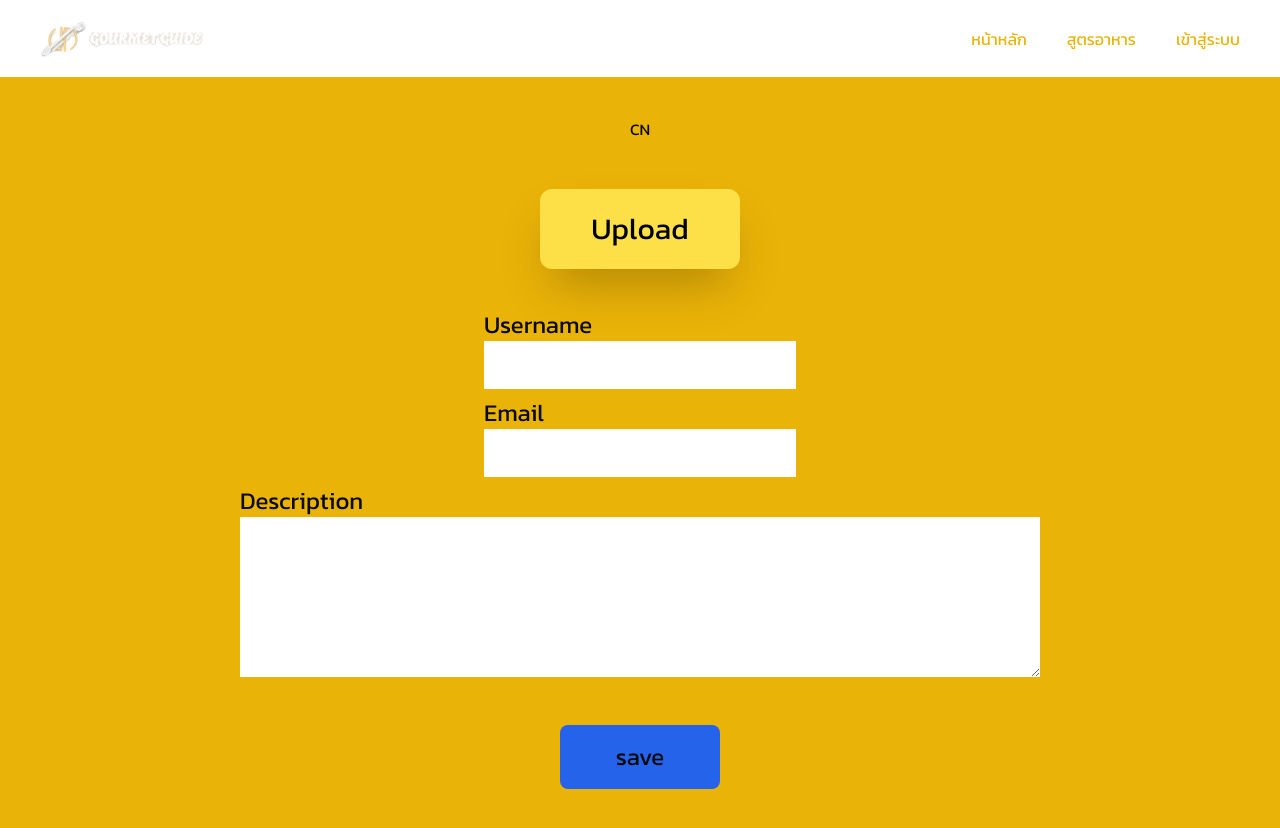
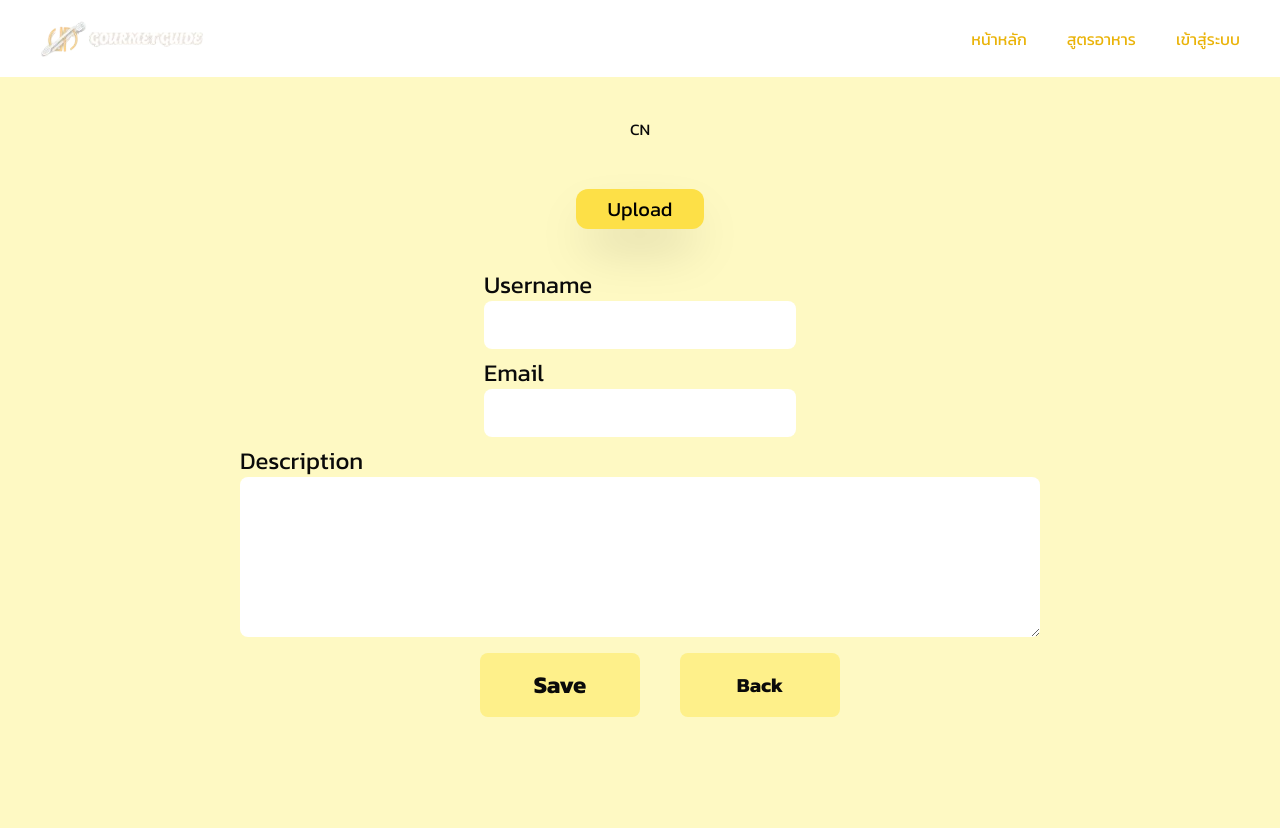
Before and after one commit to KorawichManeeratana/ISAD-Project, a Next.js app in the folder gourmetguide/: page /edit_profile/1 in a window 1280 px wide. Shown: the top 828 px of the page. Built offline with nearby package versions, Linux system fonts and the light colour scheme; no server answers; the database is empty.

Commit message:
back button added

```diff
--- a/gourmetguide/src/app/admin/manage_account/page.tsx
+++ b/gourmetguide/src/app/admin/manage_account/page.tsx
@@ -4,6 +4,8 @@ import './page.css';
 import { jwtDecode, JwtPayload } from 'jwt-decode';
 import Userform from '@/app/components/Userform';
 import { Search } from 'lucide-react';
+import Link from 'next/link';
+import path from 'path';
 
 export default class manage_account_page extends Component {
   state : any = {
@@ -152,6 +154,13 @@ export default class manage_account_page extends Component {
             </div>
           )}
         </div>
+          <div>
+            <Link href={{pathname :'/admin'}}>
+              <button
+              className='bg-yellow-200 hover:bg-yellow-700 rounded-lg text-xl'
+              style={{ width: '100px', height: '50px' }}>Back</button>
+            </Link>
+          </div>
       </div>
     )
   }
--- a/gourmetguide/src/app/admin/manage_recipes/page.css
+++ b/gourmetguide/src/app/admin/manage_recipes/page.css
@@ -49,7 +49,6 @@ h4 {
 }
 
 .new-recipe {
-    background: #FFD27A;
     font-size: 32px;
     padding: .5rem 1.5rem;
     border-radius: 55px;
--- a/gourmetguide/src/app/admin/manage_recipes/page.tsx
+++ b/gourmetguide/src/app/admin/manage_recipes/page.tsx
@@ -106,7 +106,7 @@ export default class manange_recipes_page extends Component {
       <div className="w-[100vw] h-[100vh] p-[35px] bg-yellow-600">
         <div className='flex w-full h-full'>
         {/* Left Side */}
-        <div className='side-box'>
+        <div className='grid grid-rows-2 gap-5 side-box'>
           <h1>Manage<br />Recipes</h1>
           <div className="badge">
             <li><a href="#">คนทำเยอะที่สุด</a></li>
@@ -116,7 +116,14 @@ export default class manange_recipes_page extends Component {
           <div className="side-btn">
             <Link href={{
               pathname: `/createpost/`,
-            }}><p className='new-recipe'>New Recipe</p></Link>
+            }}><p className='new-recipe bg-yellow-200 hover:bg-yellow-700'>New Recipe</p></Link>
+          </div>
+          <div className=''>
+            <Link href={{pathname :'/admin'}}>
+              <button
+              className='bg-yellow-200 hover:bg-yellow-700 rounded-lg text-xl'
+              style={{ width: '100px', height: '50px' }}>Back</button>
+            </Link>
           </div>
         </div>
         {/* Right Side */}
@@ -168,9 +175,9 @@ export default class manange_recipes_page extends Component {
           )}
           </div>
           </div>
-
         </div>
       </div>
+
     )
   }
 }
--- a/gourmetguide/src/app/admin/report_feedback/page.tsx
+++ b/gourmetguide/src/app/admin/report_feedback/page.tsx
@@ -3,6 +3,7 @@ import React, { Component } from 'react';
 import { jwtDecode, JwtPayload } from 'jwt-decode';
 import Reportform from '@/app/components/Reportform';
 import { Search } from 'lucide-react';
+import Link from 'next/link';
 
 export default class report_feedback extends Component {
   state : any = {
@@ -159,6 +160,13 @@ export default class report_feedback extends Component {
             </div>
           )}
         </div>
+        <div className=''>
+            <Link href={{pathname :'/admin'}}>
+              <button
+              className='bg-yellow-200 hover:bg-yellow-700 rounded-lg text-xl'
+              style={{ width: '100px', height: '50px' }}>Back</button>
+            </Link>
+          </div>
       </div>
     );
   };
--- a/gourmetguide/src/app/createpost/page.tsx
+++ b/gourmetguide/src/app/createpost/page.tsx
@@ -1,5 +1,6 @@
 "use client"
 import { jwtDecode, JwtPayload } from 'jwt-decode'
+import Link from 'next/link';
 import React, { Component } from 'react'
 import { toast, ToastContainer } from 'react-toastify';
 import 'react-toastify/dist/ReactToastify.css';
@@ -153,9 +154,13 @@ export default class page extends Component {
 
             {/* <h1 className="text-xl text-yellow-400 grid px-40 pt-6">เลือกวิดีโอ</h1>
             <input type='file' id='imageUpload' className='ml-44 pt-6 file:rounded-full file:px-4 file:border-gray-400 file:text-yellow-600 file:mr-4'></input> */}
-            <div className='justify-end flex pb-10 pt-6'>
+            <div className='justify-end flex pb-10 pt-6 gap-2'>
                 <button onClick={()=> {this.insertNewRecipe(); this.notify()}} className="bg-yellow-500 hover:bg-yellow-600 text-white font-medium py-2 px-6 ml-10 rounded-l-3xl rounded-r-3xl">สร้างสูตรอาหาร</button>
                 <ToastContainer/>
+                <Link href={{pathname :'http://localhost:3000/'}}>
+                      <button
+                      className='bg-yellow-500 hover:bg-yellow-600 text-white font-medium py-2 px-6 ml-10 rounded-l-3xl rounded-r-3xl'>Back</button>
+                </Link>
             </div>
           </div>
       </div>
--- a/gourmetguide/src/app/edit_profile/[ac_id]/page.tsx
+++ b/gourmetguide/src/app/edit_profile/[ac_id]/page.tsx
@@ -5,6 +5,7 @@ import { cookies } from 'next/headers'
 import React from 'react'
 import { Component } from 'react'
 import { jwtDecode } from 'jwt-decode'
+import Link from 'next/link'
 
 export default class Edit_profile extends Component<{searchParams : any}>{
     state : any = {
@@ -147,33 +148,40 @@ export default class Edit_profile extends Component<{searchParams : any}>{
         console.log("CookieInedit:", this.state.cookieValue)
         return (
             <div>
-                <div className='bg-yellow-500 min-h-screen'>
+                <div className='bg-yellow-100 min-h-screen'>
                     <div className='flex flex-col first:flexjustify-center items-center gap-6 p-10'>
                             <Avatar>
                                 <AvatarImage src={this.state.userPFP}  className='rounded-full' width={250} height={300} />
                                 <AvatarFallback>CN</AvatarFallback>
                             </Avatar>
-                            <div className='pt-6 flex justify-start px-44'><label className=" w-[200px] h-20 text-3xl font-kanit bg-yellow-300 flex justify-center items-center text-black px-16 py-4 rounded-xl shadow-2xl" htmlFor="pic">Upload</label>
+                            <div className='pt-6 flex justify-start px-44'><label className=" w-[100px] h-10 text-xl font-kanit bg-yellow-300 hover:bg-white flex justify-center items-center text-black px-16 py-4 rounded-xl shadow-2xl" htmlFor="pic">Upload</label>
                 <input type='file' className='profile_Img hidden' name="pic" id="pic"></input>
                 </div>
                     </div>
                     <div className='flex flex-col justify-center items-center gap-2 text-2xl'>
                         <div>
                             <h4>Username</h4>
-                            <input className='userName p-2' value={this.state.username} onChange={(e) => this.setUserName(e.target.value)}/>
+                            <input className='userName p-2 rounded-lg' value={this.state.username} onChange={(e) => this.setUserName(e.target.value)}/>
                         </div>
                         <div>
                             <h4>Email</h4>
-                            <input className='email p-2' value={this.state.email} onChange={(e) => this.setEmail(e.target.value)}/>
+                            <input className='email p-2 rounded-lg' value={this.state.email} onChange={(e) => this.setEmail(e.target.value)}/>
                         </div>
                         <div>
                             <h4>Description</h4>
-                            <textarea className='profile_Des w-[800px] h-[20vh] p-2' value={this.state.prof_des} onChange={(e) => this.setProf_Des(e.target.value)}/>
+                            <textarea className='profile_Des w-[800px] h-[20vh] p-2 email rounded-lg' value={this.state.prof_des} onChange={(e) => this.setProf_Des(e.target.value)}/>
                         </div>
-                        <div>
+                        <div className='flex flex-row gap-10'>
                             <br/>
-                            <button onClick={this.changeUserInfo.bind(this)} className='bg-blue-600 rounded-lg h-16 w-40 text-2xl'>save</button>
-                        </div>
+                            <button onClick={this.changeUserInfo.bind(this)} className='bg-yellow-200 hover:bg-yellow-700 rounded-lg h-16 w-40 text-2xl font-bold'>Save</button>
+                            <Link href={{
+                            pathname: `/profile/${this.props.searchParams.blahblah}`,
+                            query: {blahblah : this.props.searchParams.blahblah},
+                              }}>
+                              <button
+                              className='bg-yellow-200 hover:bg-yellow-700 rounded-lg h-16 w-40 text-xl font-bold'>Back</button>
+                            </Link>
+                            </div>
                     </div>
                 </div>
             </div>
@@ -181,3 +189,11 @@ export default class Edit_profile extends Component<{searchParams : any}>{
     }
 
 }
+
+{/*               </div>
+                    <Link href={{pathname :''}}>
+                      <button
+                      className='bg-yellow-200 hover:bg-yellow-700 rounded-lg text-xl'
+                      style={{ width: '100px', height: '50px' }}>Back</button>
+                     </Link>
+                  </div> */}
--- a/gourmetguide/src/app/profile/[ac_id]/page.tsx
+++ b/gourmetguide/src/app/profile/[ac_id]/page.tsx
@@ -154,7 +154,7 @@ export default class page extends Component<{ searchParams: any }> {
                   </p>
                 </div>
                 <br></br>
-                <div className="py-6">
+                <div className="grid grid-flow-col gap-3 py-6">
                   <div>
                     {(this.props.searchParams.blahblah == this.state.cookieID) && <Link href={{
                   pathname: `/edit_profile/${this.props.searchParams.blahblah}`,
@@ -165,7 +165,12 @@ export default class page extends Component<{ searchParams: any }> {
                       </button>
                     </Link>}
                   </div>
-                </div>
+                    <Link href={{pathname :'http://localhost:3000/'}}>
+                      <button
+                      className='bg-white text-yellow-700 h-14 w-30 rounded-l-3xl rounded-r-3xl text-xl font-bold'
+                      style={{ width: '100px', height: '50px' }}>Back</button>
+                     </Link>
+                  </div>
               </div>
             </div>
           </div>
@@ -210,6 +215,8 @@ export default class page extends Component<{ searchParams: any }> {
               )}
             </div>
           </div>
+          <div className=''>
+          </div>
         </div>
       </div>
     );
```
Also changed, not shown: gourmetguide/src/app/admin/page.tsx (+5 -5 lines).
